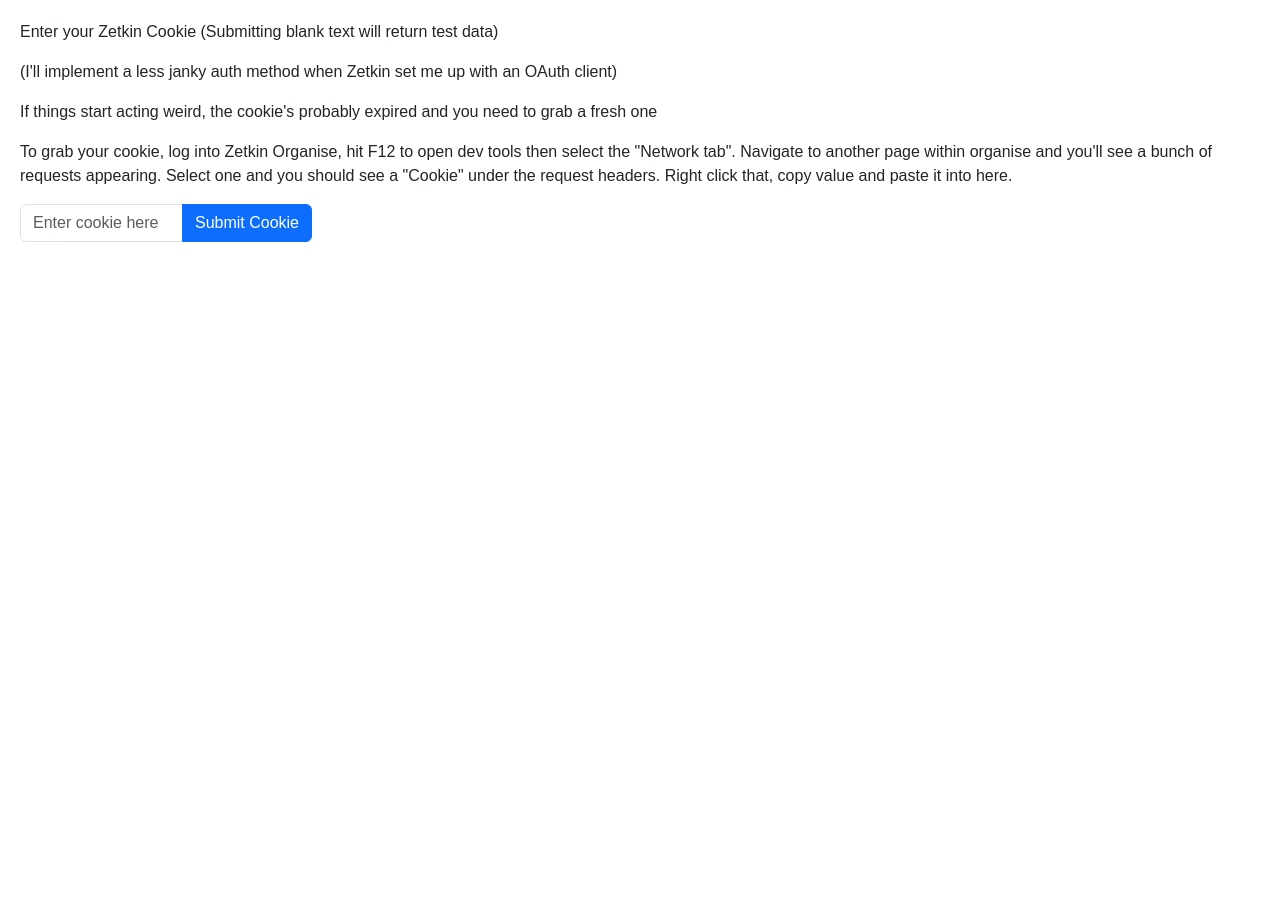
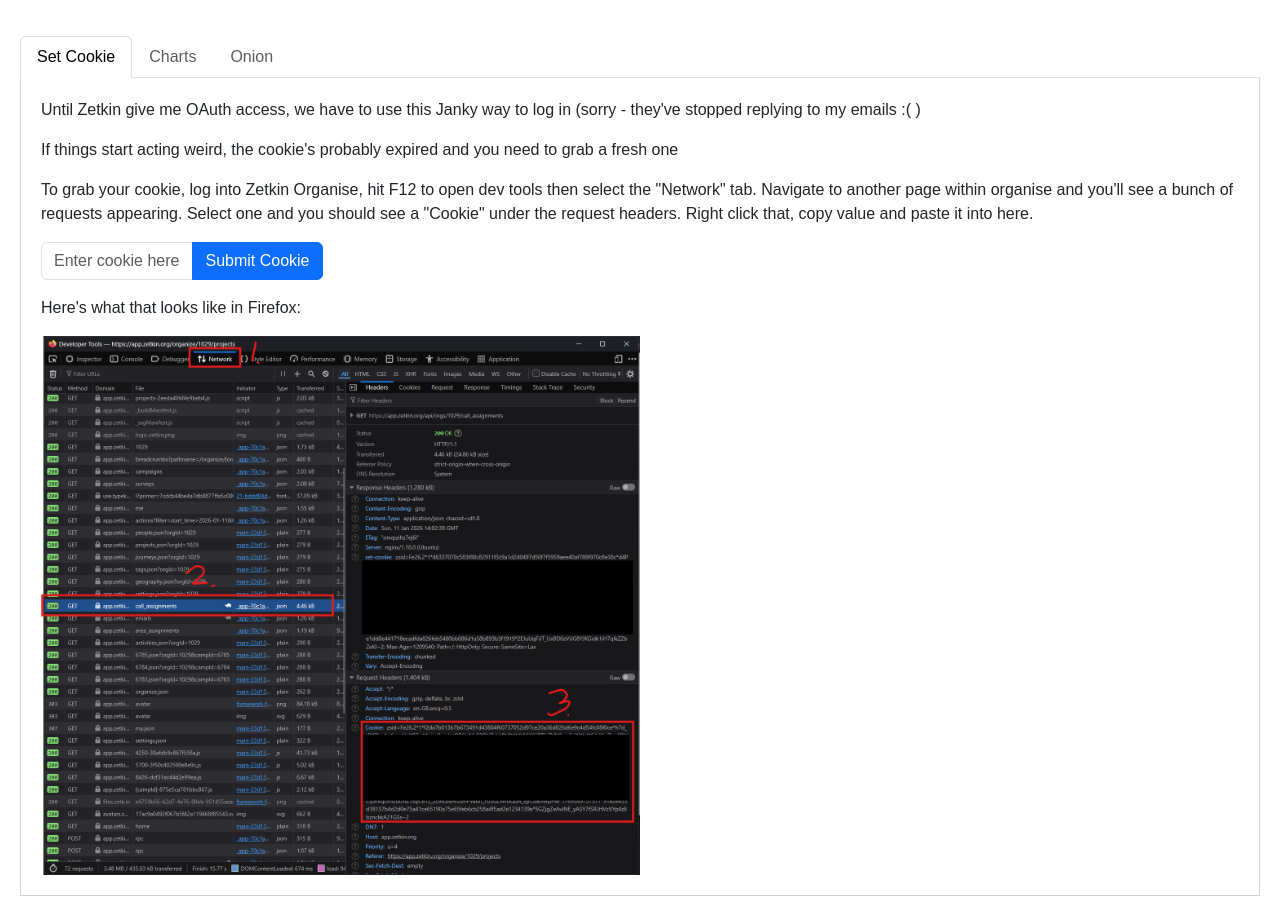
Before and after one commit to stephen-cripps/zetkin-reporter, a React (Create React App) app in the folder Client/: page / in a window 1280 px wide. Before the commit the page ends 800 px from the top, so only its background shows below. Built offline with nearby package versions, Linux system fonts and the light colour scheme.

Commit message:
Restructures Tabs

```diff
--- a/Client/src/App.js
+++ b/Client/src/App.js
@@ -1,61 +1,44 @@
 import './App.css';
-import { useState } from 'react';
 import 'bootstrap/dist/css/bootstrap.min.css';
 import 'bootstrap/dist/js/bootstrap.bundle.min';
 import ChartsTab from './Charts/chartsTab';
 import OnionTab from './Onion/onionTab';
 import Tab from 'react-bootstrap/Tab';
 import Tabs from 'react-bootstrap/Tabs';
-import OrgPicker from './GlobalData/orgPicker';
-import TimeSpanPicker from './GlobalData/TimeSpanPicker';
 import { AppProvider, useAppContext } from './GlobalData/AppContext';
-import CookieBox from './GlobalData/cookieBox';
+import CookieTab from './auth/cookieTab';
 
 
 function AppContent() {
-  const [activeTab, setActiveTab] = useState('charts');
   const {
-    selectedOrg,
-    events,
     loading,
-    cookie
+    cookie,
+    activeTab,
+    setActiveTab
   } = useAppContext();
+
+  console.log(cookie)
 
   return (
     <div className='App'>
       <main>
-        <CookieBox />
-
-
-        {cookie !== undefined &&
-          <>
-            <OrgPicker />
-            <TimeSpanPicker />
-
         {loading && (
           <div className='spinner-overlay'>
             <div className='spinner'></div>
           </div>
         )}
 
-            {!selectedOrg && <p className='pt-2'>Select an organization to view data.</p>}
-
-            {selectedOrg && events.length === 0 && !loading && (
-              <p className='pt-2'>No events found for the selected organization.</p>
-            )}
-
-            {selectedOrg && events.length > 0 && !loading && (
         <Tabs activeKey={activeTab} onSelect={(k) => setActiveTab(k)} className='mt-3'>
-                <Tab eventKey='charts' title='Charts'>
+          <Tab eventKey='cookie' title='Set Cookie'>
+            <CookieTab />
+          </Tab>
+          <Tab eventKey='charts' title='Charts' disabled={!cookie}>
             <ChartsTab />
           </Tab>
-                <Tab eventKey='onion' title='Onion'>
+          <Tab eventKey='onion' title='Onion' disabled={!cookie}>
             <OnionTab />
           </Tab>
         </Tabs>
-            )}
-          </>
-        }
       </main>
     </div>
   );
@@ -73,15 +56,14 @@
 
 /*
 ToDo:
- - Pll processing in backend
  - List Events Missing Participant Data
  - Grab backend URL from ENV
  - Sort out HTTPS
  - Host & Share (Small scale)
+ - Some kind of ddos protection
  - Better Error Handling
  - Caching
  - Save Onion
- - Some kind of ddos protection
  - Make the onion less ugly
  - Persist the onion if AppContext changes (particularly data from past x months)
 
--- a/Client/src/Charts/chartsTab.jsx
+++ b/Client/src/Charts/chartsTab.jsx
@@ -1,10 +1,14 @@
 import AttendanceTimelineChart from "./attendanceTimeline";
 import AttendanceByMember from "./attendanceByMember";
+import EventsMissingData from "./eventsMissingData";
+import OrgPicker from "../GlobalData/orgPicker";
 
 const ChartsTab = () => {
     return (
         <div className="card tabCard">
             <h2>Charts</h2>
+            <OrgPicker />
+            <EventsMissingData />
             <AttendanceByMember />
             <AttendanceTimelineChart />
         </div>
--- /dev/null
+++ b/Client/src/Charts/eventsMissingData.jsx
@@ -0,0 +1,23 @@
+import { useAppContext } from "../GlobalData/AppContext"
+
+const EventsMissingData = () => {
+    const { events } = useAppContext();
+    const missingDataEvents = events.filter(event => {
+        return !event.participants || event.participants.length === 0;
+    });
+
+    return (
+        missingDataEvents && missingDataEvents.length > 0 && (
+            <div>
+                <h3>The following events have no participant data</h3>
+                <ul>
+                    {missingDataEvents.map(event => (
+                        <li key={event.id}>{event.title} - {new Date(event.startTime).toLocaleDateString()}</li>
+                    ))}
+                </ul>
+            </div>
+        )
+    );
+}
+
+export default EventsMissingData;
--- a/Client/src/GlobalData/AppContext.js
+++ b/Client/src/GlobalData/AppContext.js
@@ -10,6 +10,7 @@
     const [events, setEvents] = useState([]);
     const [loading, setLoading] = useState(false);
     const [cookie, setCookie] = useState(undefined);
+    const [activeTab, setActiveTab] = useState('cookie');
 
     // Fetch orgs on mount
     useEffect(() => {
@@ -38,9 +39,17 @@
 
     return (
         <AppContext.Provider value={{
-            orgs, selectedOrg, setSelectedOrg,
-            timeSpan, setTimeSpan,
-            events, loading, setCookie, cookie
+            orgs,
+            selectedOrg,
+            setSelectedOrg,
+            timeSpan,
+            setTimeSpan,
+            events,
+            loading,
+            setCookie,
+            cookie,
+            activeTab,
+            setActiveTab
         }}>
             {children}
         </AppContext.Provider>
--- a/Client/src/GlobalData/TimeSpanPicker.jsx
+++ /dev/null
@@ -1,19 +0,0 @@
-import React from 'react';
-import { useAppContext } from './AppContext';
-
-const TimeSpanPicker = () => {
-    const { timeSpan, setTimeSpan } = useAppContext();
-    return (
-        <p className='pt-2'>
-            Show Data From Past{' '}
-            <select className='form-select-sm' onChange={e => setTimeSpan(Number(e.target.value))} value={timeSpan}>
-                <option value={3}>3</option>
-                <option value={6}>6</option>
-                <option value={12}>12</option>
-            </select>{' '}
-            months
-        </p>
-    );
-};
-
-export default TimeSpanPicker;
--- a/Client/src/GlobalData/cookieBox.jsx
+++ /dev/null
@@ -1,27 +0,0 @@
-import { useAppContext } from './AppContext';
-
-const CookieBox = () => {
-    const { setCookie } = useAppContext();
-
-    return (
-        <div>
-            <p>Enter your Zetkin Cookie (Submitting blank text will return test data)</p>
-            <p>(I'll implement a less janky auth method when Zetkin set me up with an OAuth client)</p>
-            <p>If things start acting weird, the cookie's probably expired and you need to grab a fresh one</p>
-            <p> To grab your cookie, log into Zetkin Organise, hit F12 to open dev tools then select the "Network tab". Navigate to another page within organise and you'll see a bunch of requests appearing. Select one and you should see a "Cookie" under the request headers. Right click that, copy value and paste it into here.</p>
-            <div className="row">
-                <div className="col-3">
-                    <div className="input-group mb-3">
-                        <input className='form-control' type="text" id="cookieInput" placeholder="Enter cookie here" />
-                        <button className='btn btn-primary' onClick={() => {
-                            const cookieValue = document.getElementById("cookieInput").value;
-                            setCookie(cookieValue);
-                        }}>Submit Cookie</button>
-                    </div>
-                </div>
-            </div>
-        </div>
-    );
-}
-
-export default CookieBox;
--- a/Client/src/GlobalData/orgPicker.jsx
+++ b/Client/src/GlobalData/orgPicker.jsx
@@ -2,8 +2,9 @@
 import { useAppContext } from './AppContext';
 
 const OrgPicker = () => {
-    const { orgs, selectedOrg, setSelectedOrg } = useAppContext();
+    const { orgs, selectedOrg, setSelectedOrg, events, loading, timeSpan, setTimeSpan } = useAppContext();
     return (
+        <>
             <select onChange={e => setSelectedOrg(e.target.value)} value={selectedOrg || ''}>
                 <option value=''>Select Organization</option>
                 {orgs.map(org => (
@@ -12,6 +13,22 @@
                     </option>
                 ))}
             </select>
+            <p className='pt-2'>
+                Show Data From Past{' '}
+                <select className='form-select-sm' onChange={e => setTimeSpan(Number(e.target.value))} value={timeSpan}>
+                    <option value={3}>3</option>
+                    <option value={6}>6</option>
+                    <option value={12}>12</option>
+                </select>{' '}
+                months
+            </p>
+            {!selectedOrg && <p className='pt-2'>Select an organization to view data.</p>}
+            {
+                selectedOrg && events.length === 0 && !loading && (
+                    <p className='pt-2'>No events found for the selected organization in the selected time frame.</p>
+                )
+            }
+        </>
     );
 };
 
--- a/Client/src/Onion/onionTab.jsx
+++ b/Client/src/Onion/onionTab.jsx
@@ -3,20 +3,13 @@
 import { DndContext } from '@dnd-kit/core';
 import Form from 'react-bootstrap/Form';
 import usePeopleFromEvents from '../GlobalData/usePeopleFromEvents';
+import OrgPicker from '../GlobalData/orgPicker';
 
 const OnionTab = () => {
 
   const basePeople = usePeopleFromEvents();
 
-  const [peopleTiers, setPeopleTiers] = useState(
-    basePeople.reduce((acc, person) => {
-      acc[person.id] = {
-        ...person,
-        currentTier: 'not-assigned',
-      };
-      return acc;
-    }, {})
-  );
+  const [peopleTiers, setPeopleTiers] = useState({});
   const [mostActiveCount, setMostActiveCount] = useState(10);
   const [filteredPeople, setFilteredPeople] = useState([]);
   const [genderFilter, setGenderFilter] = useState([]);
@@ -31,10 +24,25 @@
   ];
 
   useEffect(() => {
+    setPeopleTiers(
+      basePeople.reduce((acc, person) => {
+        console.log('Initializing person:', person);
+        acc[person.id] = {
+          ...person,
+          currentTier: filteredPeople.find(p => p.id === person.id)?.currentTier || 'not-assigned',
+        };
+        return acc;
+      }, {})
+    );
+  }, [basePeople]);
+
+  useEffect(() => {
 
     if (!peopleTiers) return;
 
     var people = Object.values(peopleTiers);
+
+    console.log('People before filtering by gender:', people);
 
     people = people
       .filter((p) => genderFilter.length === 0 || genderFilter.includes(p.gender));
@@ -87,6 +95,7 @@
     <div className='card tabCard'>
       <h2>Onion</h2>
       <h4>It's flat, like the earth</h4>
+      <OrgPicker />
       <p className='pt-2'>
         Show{' '}
         <select className='form-select-sm' onChange={(e) => setMostActiveCount(e.target.value)} value={mostActiveCount}>
--- /dev/null
+++ b/Client/src/auth/cookieTab.jsx
@@ -0,0 +1,31 @@
+import { useAppContext } from '../GlobalData/AppContext';
+import cookieImage from '../assets/cookie_instructions.png';
+
+const CookieTab = () => {
+    const { setCookie, setActiveTab } = useAppContext();
+
+    return (
+        <div className="card tabCard">
+            <p>Until Zetkin give me OAuth access, we have to use this Janky way to log in (sorry - they've stopped replying to my emails :( )</p>
+            <p>If things start acting weird, the cookie's probably expired and you need to grab a fresh one</p>
+            <p> To grab your cookie, log into Zetkin Organise, hit F12 to open dev tools then select the "Network" tab. Navigate to another page within organise and you'll see a bunch of requests appearing.
+                Select one and you should see a "Cookie" under the request headers. Right click that, copy value and paste it into here.</p>
+            <div className="row">
+                <div className="col-3">
+                    <div className="input-group mb-3">
+                        <input className='form-control' type="text" id="cookieInput" placeholder="Enter cookie here" />
+                        <button className='btn btn-primary' onClick={() => {
+                            const cookieValue = document.getElementById("cookieInput").value;
+                            setCookie(cookieValue);
+                            setActiveTab('charts')
+                        }}>Submit Cookie</button>
+                    </div>
+                </div>
+            </div>
+            <p>Here's what that looks like in Firefox:</p>
+            <img src={cookieImage} alt="Instructions for grabbing the cookie" width='50%'></img>
+        </div>
+    );
+}
+
+export default CookieTab;
```
Also changed, not shown: Client/src/assets/cookie_instructions.png (added). Lines whose indentation alone changed are shown as unchanged.
